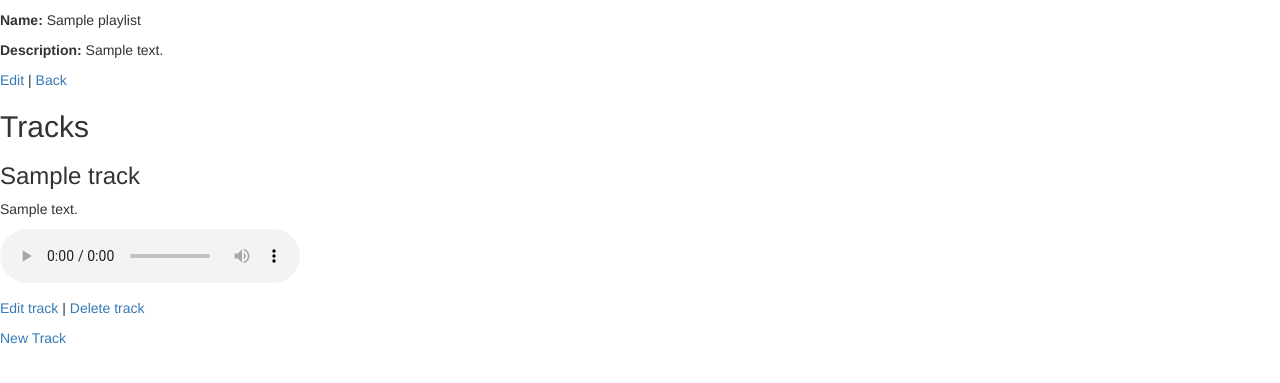
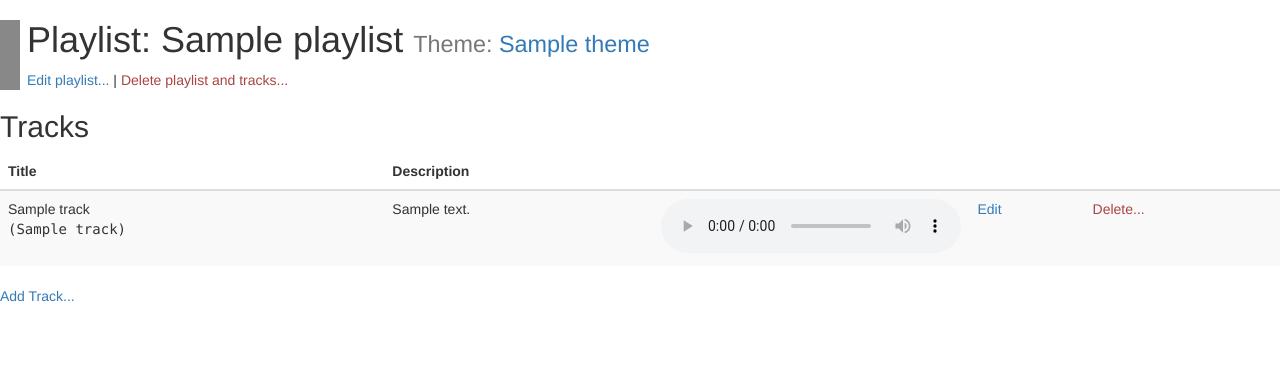
Before and after one commit to yokecph/klogskabet-cms, a Rails app: page /playlists/1 in a window 1280 px wide. Shown: the top 383 px of the page. Run offline with Rails 7, Linux system fonts and the light colour scheme; tables that the repository leaves empty hold one stand-in row (values such as "Sample post"); style sheets or scripts are compiled from the project's sources; parts of the project's set-up code (start-up, migrations or seed data) failed here and were passed over; some libraries are stand-ins or nearby versions.

Commit message:
Style playlist show

```diff
--- a/app/models/track.rb
+++ b/app/models/track.rb
@@ -7,4 +7,8 @@ class Track < ApplicationRecord
   validates_attachment :mp3, presence: true, content_type: {
     content_type: /\Aaudio\/(mp3|mpeg).*\z/
   }
+
+  def display_title
+    I18n.transliterate(self.title)[0...20]
+  end
 end
--- a/app/views/playlists/show.html.erb
+++ b/app/views/playlists/show.html.erb
@@ -1,24 +1,64 @@
-<p id="notice"><%= notice %></p>
+<div style="border-left: 20px solid <%= @playlist.theme.try(:color) || '#fff' %>; padding-left: 0.5em">
+  <h1>
+    Playlist: <%= @playlist.name %>
+    <% if @playlist.theme.present? %>
+      <small>
+        Theme: <%= link_to @playlist.theme.name, @playlist.theme %>
+      </small>
+    <% end %>
+  </h1>
 
-<p>
-  <strong>Name:</strong>
-  <%= @playlist.name %>
-</p>
-
-<p>
-  <strong>Description:</strong>
-  <%= @playlist.description %>
-</p>
-
-<%= link_to 'Edit', edit_playlist_path(@playlist) %> |
-<%= link_to 'Back', theme_playlists_path(@playlist.theme) %>
+  <p>
+    <%= link_to 'Edit playlist...', edit_playlist_path(@playlist) %> |
+    <%= link_to 'Delete playlist and tracks...', @playlist, method: :delete, data: { confirm: 'Are you sure you want to delete this playlist and all its tracks?' }, class: "text-danger" %>
+  </p>
+</div>
 
 <h2>Tracks</h2>
 
 <% if @playlist.tracks.any? %>
-  <%= render @playlist.tracks %>
+
+  <table class="table table-striped">
+    <thead>
+      <tr>
+        <th>Title</th>
+        <th>Description</th>
+        <th style="width: 10%"></th>
+        <th colspan="2"></th>
+      </tr>
+    </thead>
+
+    <tbody>
+    <% @playlist.tracks.each do |track| %>
+
+      <tr>
+        <td>
+          <%= track.title %>
+          <br>
+          <samp>(<%= track.display_title %>)</samp>
+        </td>
+        <td>
+          <%= track.description %>
+        </td>
+        <td>
+          <audio src="<%= track.mp3.url %>" controls />
+        </td>
+        <td>
+          <%= link_to "Edit", edit_track_path(track) %>
+        </td>
+        <td>
+          <%= link_to 'Delete...', track, method: :delete, data: { confirm: 'Are you sure you want to delete this track?' }, class: "text-danger" %>
+        </td>
+      </tr>
+
+    <% end %>
+    </tbody>
+  </table>
+
 <% else %>
-  <em class="muted">No tracks</em>
+  <p><em class="text-muted">No tracks</em></p>
 <% end %>
 
-<%= link_to 'New Track', new_playlist_track_path(@playlist) %>
+<p>
+  <%= link_to 'Add Track...', new_playlist_track_path(@playlist) %>
+</p>
```
Also changed, not shown: spec/models/track_spec.rb (+12 -0 lines).
